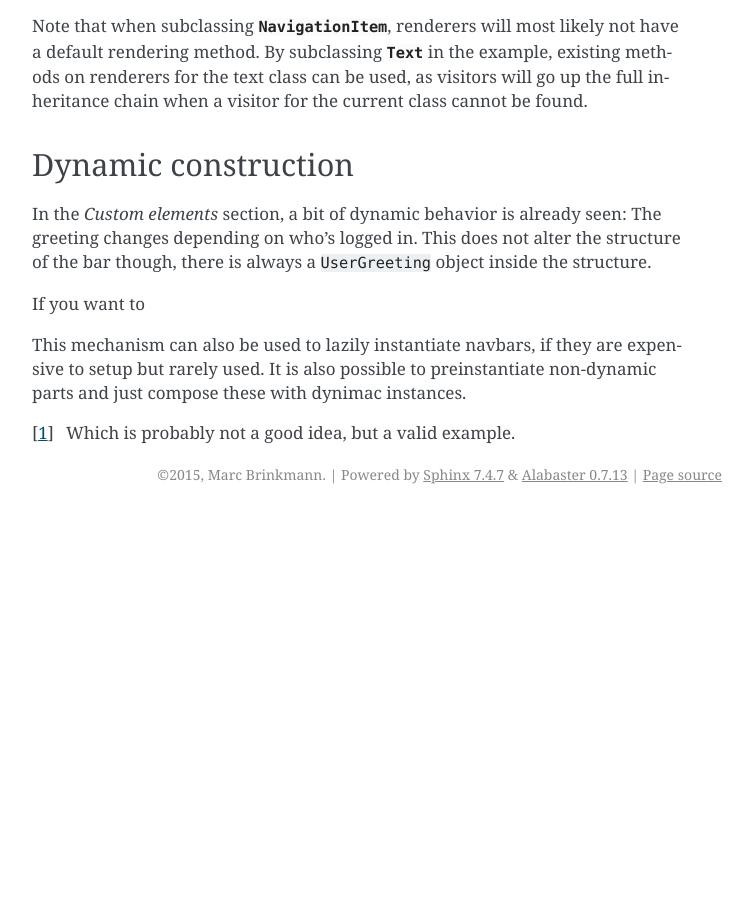
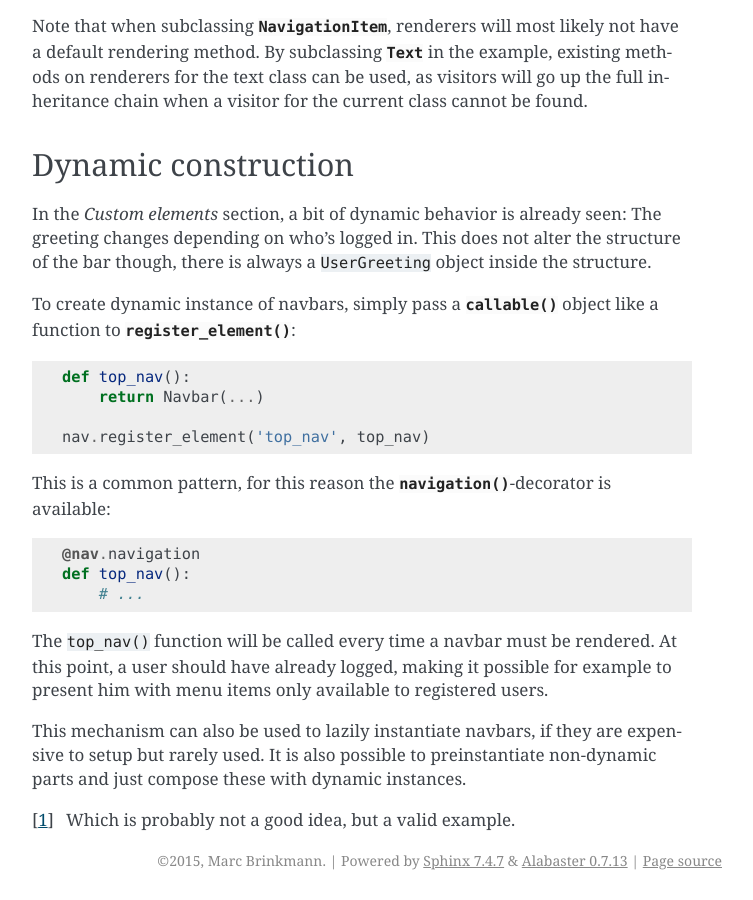
Before and after one commit to mbr/flask-nav, a Sphinx documentation site: the page built from docs/advanced-topics.rst, in a window 1280 px wide and 900 px high, scrolled down 1845 px. Shown: the whole window, without its empty margins (388-1141 px from the left). Built offline with Sphinx 7.4.7, drawn with Linux system fonts in a browser that asks for light colours; before the commit the page ends 2359 px from its top, so only the background shows below that.

Commit message:
Finished up dynamic construction section.

```diff
--- a/docs/advanced-topics.rst
+++ b/docs/advanced-topics.rst
@@ -113,12 +113,32 @@ The greeting changes depending on who's logged in. This does not alter the
 structure of the bar though, there is always a ``UserGreeting`` object inside
 the structure.
 
-If you want to
+To create dynamic instance of navbars, simply pass a :func:`callable` object
+like a function to :meth:`.register_element`:
 
+.. code-block:: python
+
+    def top_nav():
+        return Navbar(...)
+
+    nav.register_element('top_nav', top_nav)
+
+This is a common pattern, for this reason the :meth:`.navigation`-decorator is
+available:
+
+.. code-block:: python
+
+    @nav.navigation
+    def top_nav():
+        # ...
+
+The ``top_nav()`` function will be called every time a navbar must be rendered.
+At this point, a user should have already logged, making it possible for
+example to present him with menu items only available to registered users.
 
 This mechanism can also be used to lazily instantiate navbars, if they are
 expensive to setup but rarely used. It is also possible to preinstantiate
-non-dynamic parts and just compose these with dynimac instances.
+non-dynamic parts and just compose these with dynamic instances.
 
 .. _visitor: https://en.wikipedia.org/wiki/Visitor_pattern
 .. _dominate: https://github.com/Knio/dominate/
```
